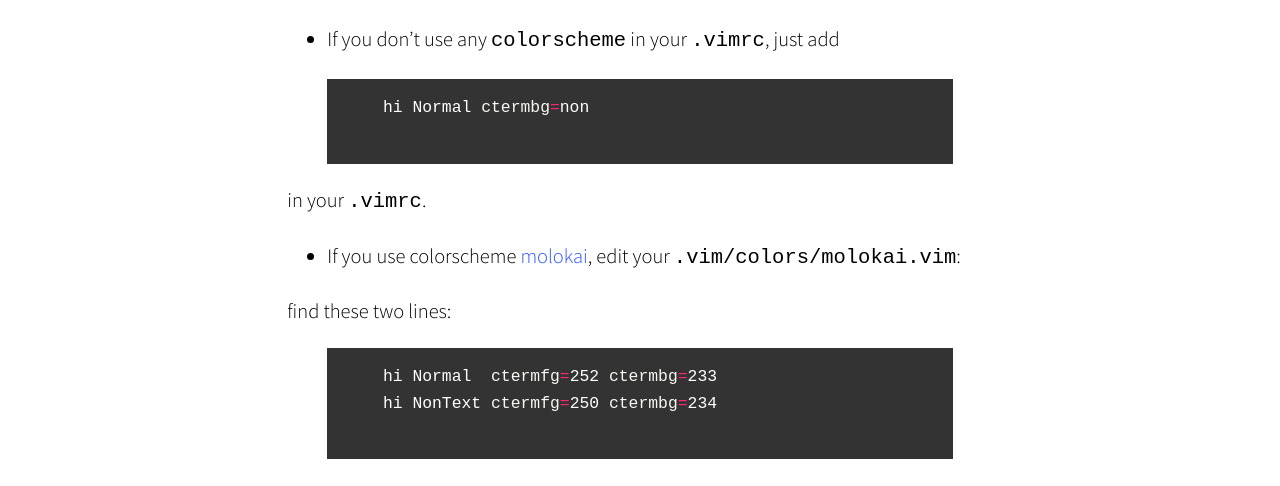
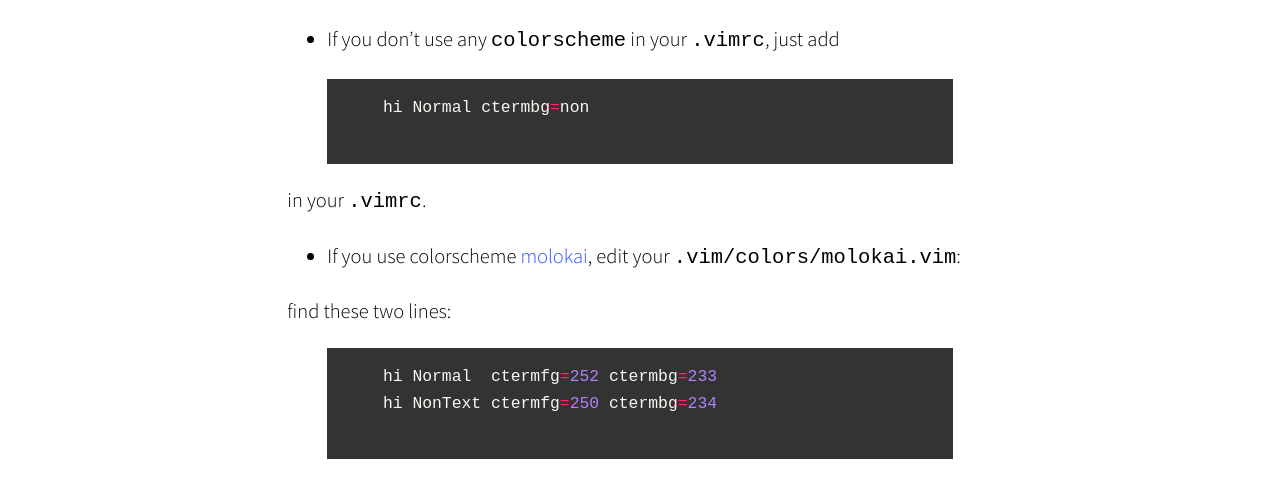
Before and after one commit to huangjinhui/huangjinhui.github.io, a Jekyll site: the page built from _posts/2015-09-05-how-to-make-vim-transparent.md, in a window 1280 px wide. Shown: the part 356-842 px from the top of the page. Built offline with Jekyll 4.4.1, drawn with Linux system fonts in a browser that asks for light colours; nearby versions of some CDN libraries; some web fonts are replaced; comment, search, counter and statistics services are not loaded.

Commit message:
modified code style to 'c'

````diff
--- a/_posts/2015-09-05-how-to-make-vim-transparent.md
+++ b/_posts/2015-09-05-how-to-make-vim-transparent.md
@@ -5,18 +5,18 @@ categories: how-to
 ---
 
 * If you don't use any `colorscheme` in your `.vimrc`, just add
-    {% highlight shell %}
+    {% highlight c %}
     hi Normal ctermbg=non
-    {%endhighlight%}
+    {% endhighlight %}
 in your `.vimrc`.
 
 * If you use colorscheme [molokai](https://github.com/tomasr/molokai), edit your `.vim/colors/molokai.vim`:
 
 find these two lines:
-    {% highlight shell %}
+    {% highlight c %}
     hi Normal  ctermfg=252 ctermbg=233
     hi NonText ctermfg=250 ctermbg=234
-    {%endhighlight%}
+    {% endhighlight %}
 change them to:
 
 ```
````
